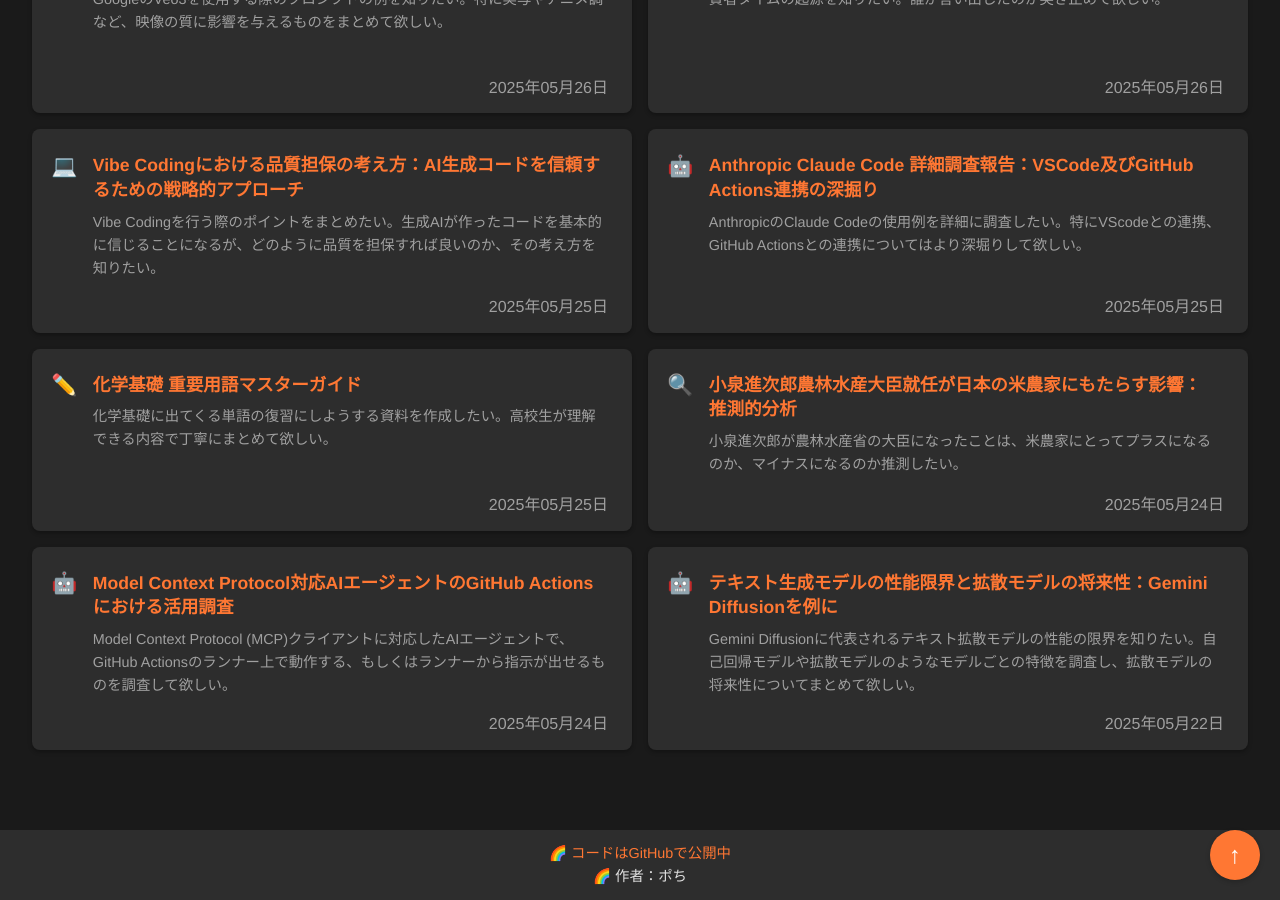
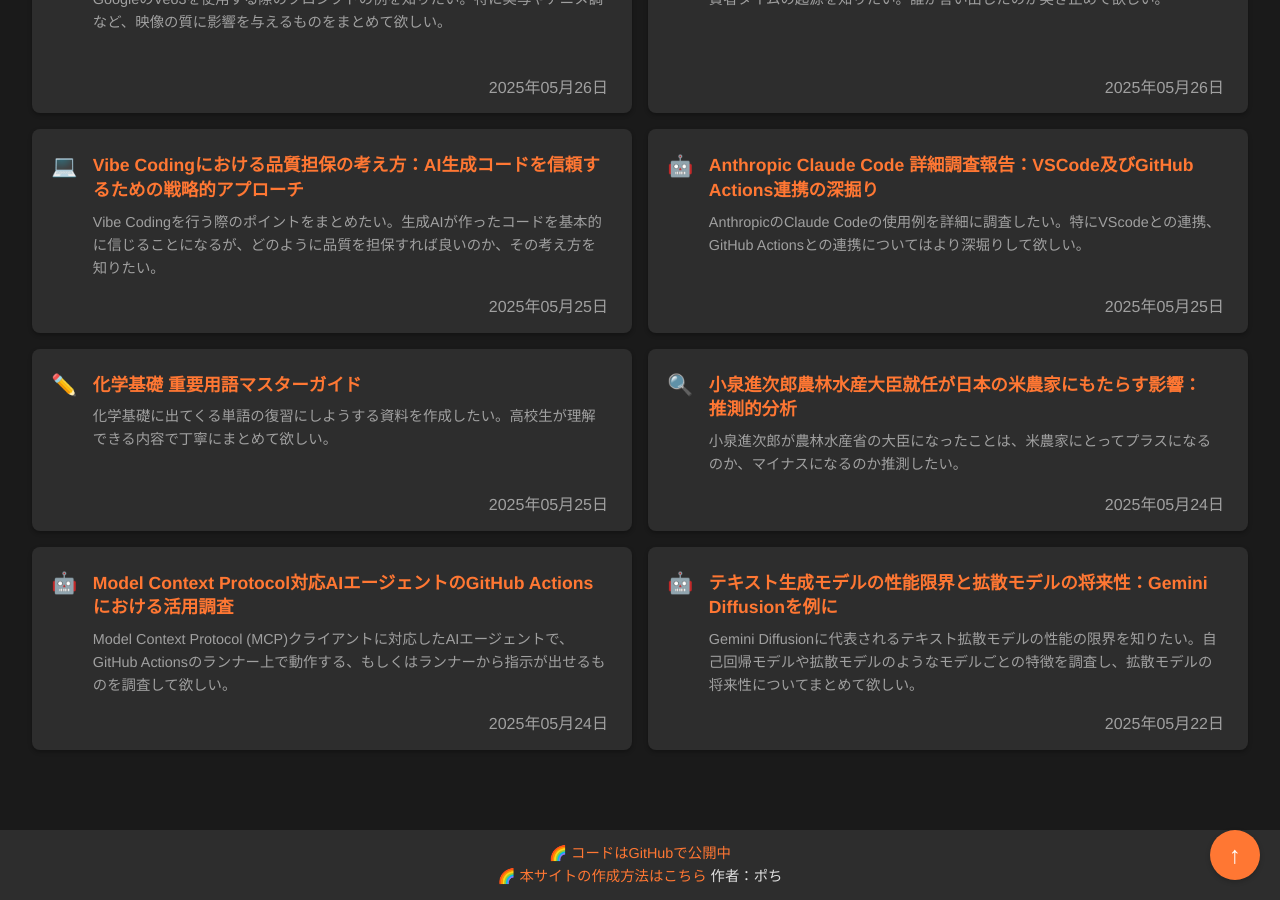
Before and after one commit to aegisfleet/share-deepresearch, a Jekyll site: the page built from index.md, in a window 1280 px wide and 900 px high, scrolled down 2877 px. Built offline with Jekyll 4.4.1, drawn with Linux system fonts in a browser that asks for light colours.

Commit message:
フッターにリンク追加

```diff
--- a/_layouts/default.html
+++ b/_layouts/default.html
@@ -97,7 +97,7 @@
     <footer class="site-footer">
         <div class="footer-content">
             <p><a href="https://github.com/aegisfleet/share-deepresearch" target="_blank">コードはGitHubで公開中</a></p>
-            <p class="author">作者：ポち</p>
+            <p><a href="https://note.com/aegisfleet/n/n657f894e3a60" target="_blank">本サイトの作成方法はこちら</a> 作者：ポち</p>
         </div>
     </footer>
 
```
